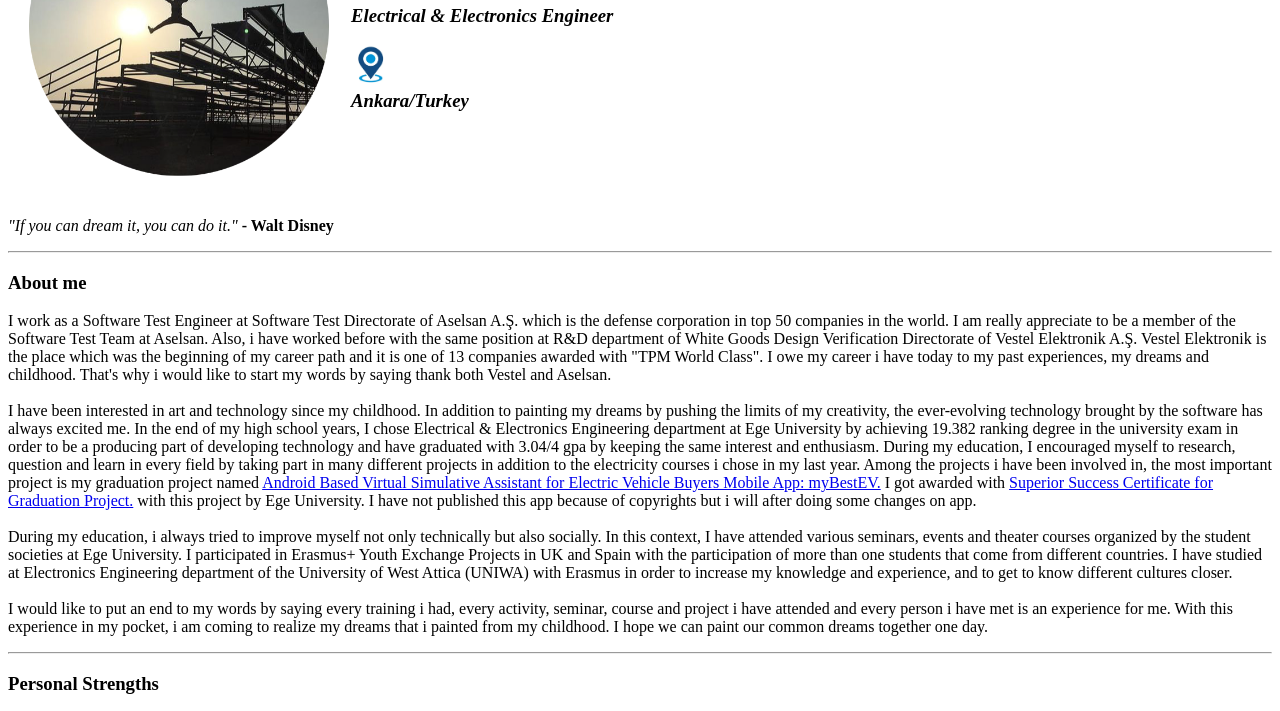
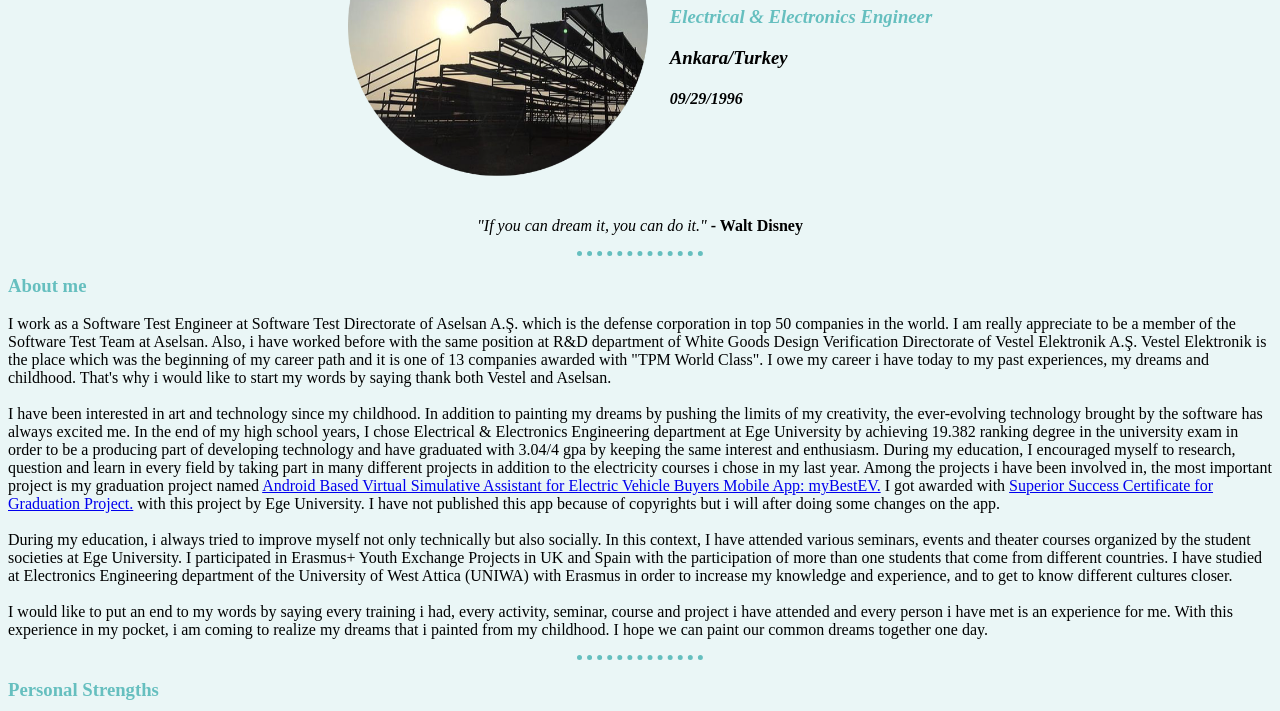
Before and after one commit to yunusocel/cv, a plain HTML site: page index.html in a window 1280 px wide. Shown: the part 153-864 px from the top of the page. Drawn offline with Linux system fonts and the light colour scheme.

Commit message:
css settings done

```diff
--- /dev/null
+++ b/css/styles.css
@@ -0,0 +1,31 @@
+
+
+
+body {
+  background-color: #EAF6F6;
+}
+
+h1 {
+  color: #66BFBF;
+
+}
+
+h3 {
+  color: #66BFBF;
+}
+
+hr {
+  background-color: #EAF6F6;
+  border-style: dotted none none;
+  border-width:5px;
+  border-color: #66BFBF;
+  width: 10%;
+}
+
+.job: {
+  color: black;
+}
+
+.city {
+  color: black;
+}
--- a/index.html
+++ b/index.html
@@ -4,8 +4,11 @@
 <head>
   <meta charset="utf-8">
   <title>Yunus' Home Page</title>
+  <link rel="stylesheet" href="css/styles.css">
 
 </head>
+
+<center>
 
   <body>
 
@@ -16,17 +19,15 @@
         </td>
         <td>
           <h1> Yunus Öcel </h1>
-        <h3><em>Electrical & Electronics Engineer</em></h3>
-        <h3>
-          <img src="images/location.png" alt="location" height="40px" width="40px"><br>
-          <em><strong>Ankara/Turkey</strong></em>
-        </h3>
+          <h3 class="job"><em>Electrical & Electronics Engineer</em></h3>
+          <h3 class="city"><em><strong>Ankara/Turkey</strong></em></h3>
+          <h4><em><strong>09/29/1996</strong></em></h4>
         </td>
       </tr>
     </table>
 
     <p><em>"If you can dream it, you can do it."</em><strong> - Walt Disney</strong></p>
-
+</center>
 <hr>
 
 <h3>About me</h3>
@@ -54,7 +55,7 @@
     Android Based Virtual Simulative Assistant for Electric Vehicle Buyers Mobile App: myBestEV.</a>
   I got awarded with <a href="https://drive.google.com/file/d/1ricwBIxU_GtLUi4euFknidY9LN4W-W7S/view?usp=sharing">
     Superior Success Certificate for Graduation Project.</a> with this project by Ege University.
-    I have not published this app because of copyrights but i will after doing some changes on app.
+  I have not published this app because of copyrights but i will after doing some changes on the app.
   <br>
   <br>
   During my education, i always tried to improve myself not only technically but also socially. In
```
Lines whose indentation alone changed are shown as unchanged.
